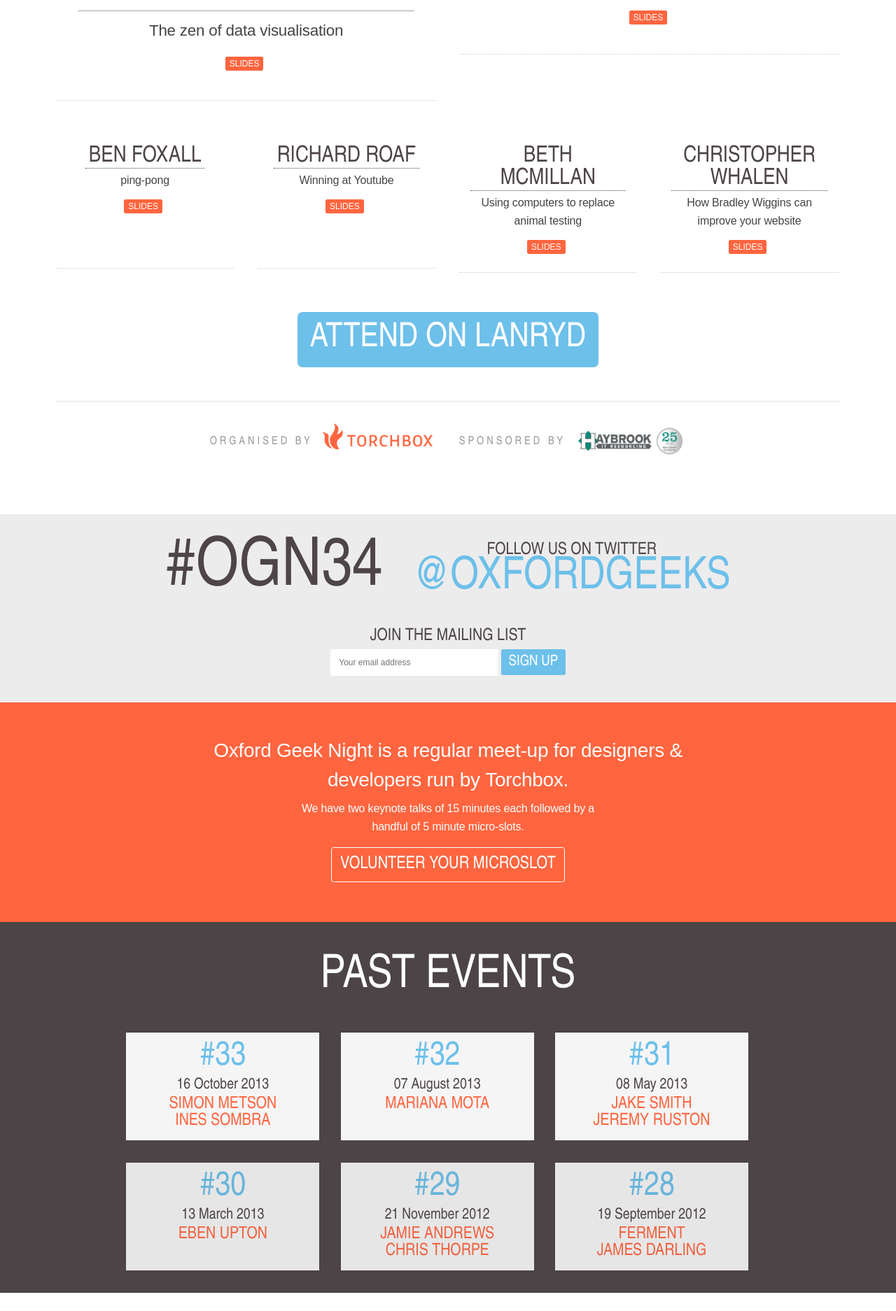
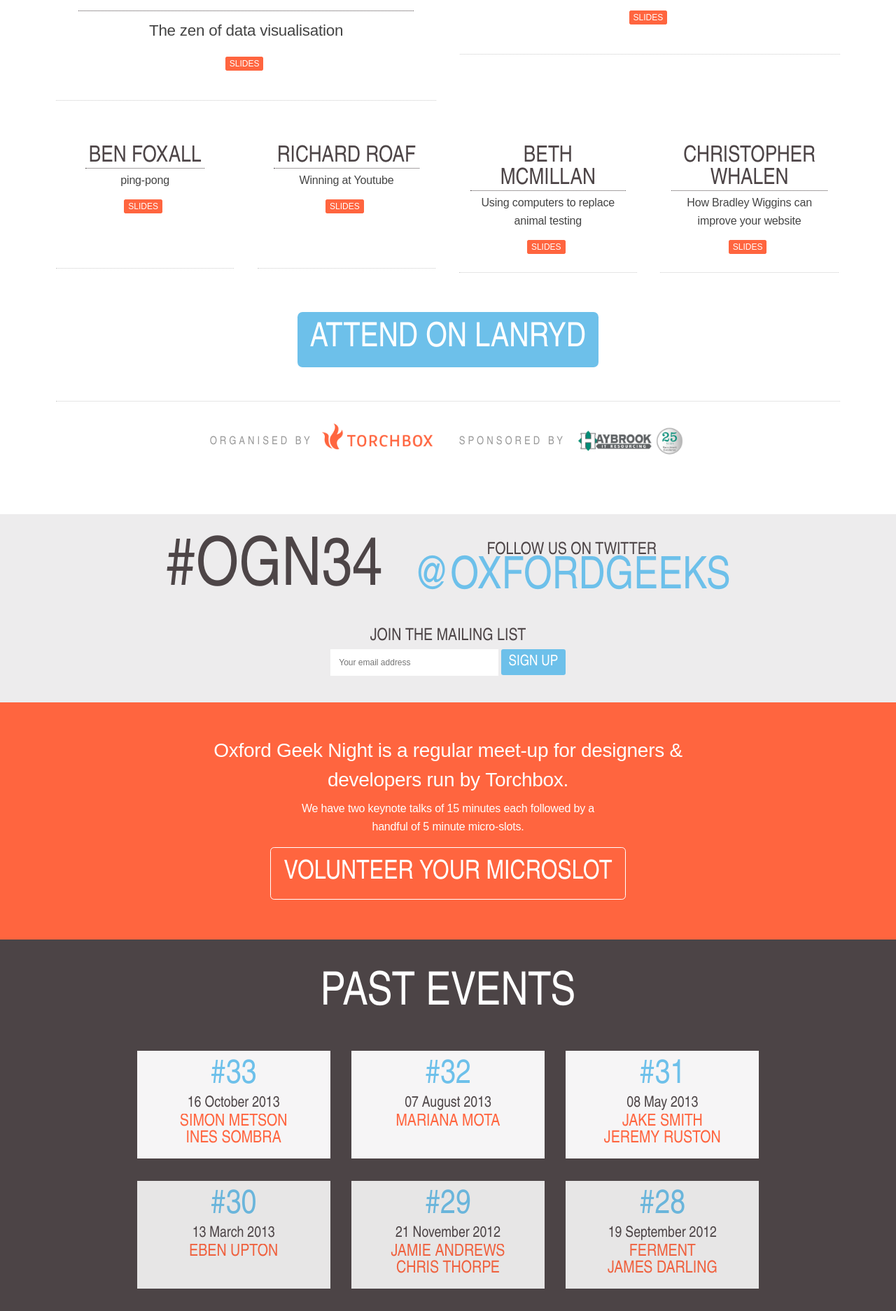
Before and after one commit to torchbox/ogn, a Jekyll site: the page built from index.html, in a window 1280 px wide. Shown: the part 816-2690 px from the top of the page at 70% size. Built offline with Jekyll 4.4.1, drawn with Linux system fonts in a browser that asks for light colours; nearby versions of some CDN libraries; Markdown is read by kramdown in place of the engine named in the settings; before the commit the page ends 2664 px from its top, so only the background shows below that.

Commit message:
Design refresh

```diff
--- a/assets/css/main.css
+++ b/assets/css/main.css
@@ -281,7 +281,7 @@
 a:hover.button,
 .button:hover,
 input[type="submit"]:hover {
-  background-color: #1aa9d5;
+  background-color: #f3d439;
   -webkit-transition: .10s background ease-in-out;
        -moz-transition: .10s background ease-in-out;
             transition: .10s background ease-in-out;
@@ -599,6 +599,7 @@
   width: auto;
   border: 1px solid white;
   overflow: auto;
+  font-size: 2em;
 }
 
 .speak .button:hover {
@@ -624,7 +625,6 @@
   .past-events ul {
     font-size: 0;
     overflow: hidden;
-    text-align: left;
     padding: 0 3.3%;
   }
     .past-events li {
@@ -764,6 +764,10 @@
       margin-right: 3.333%;
     }
 
+    .past-events li:nth-child(3n+3)  {
+      margin-right: 0;
+    }
+
 .lanyrd {
   border-top: 1px;
 }
```
